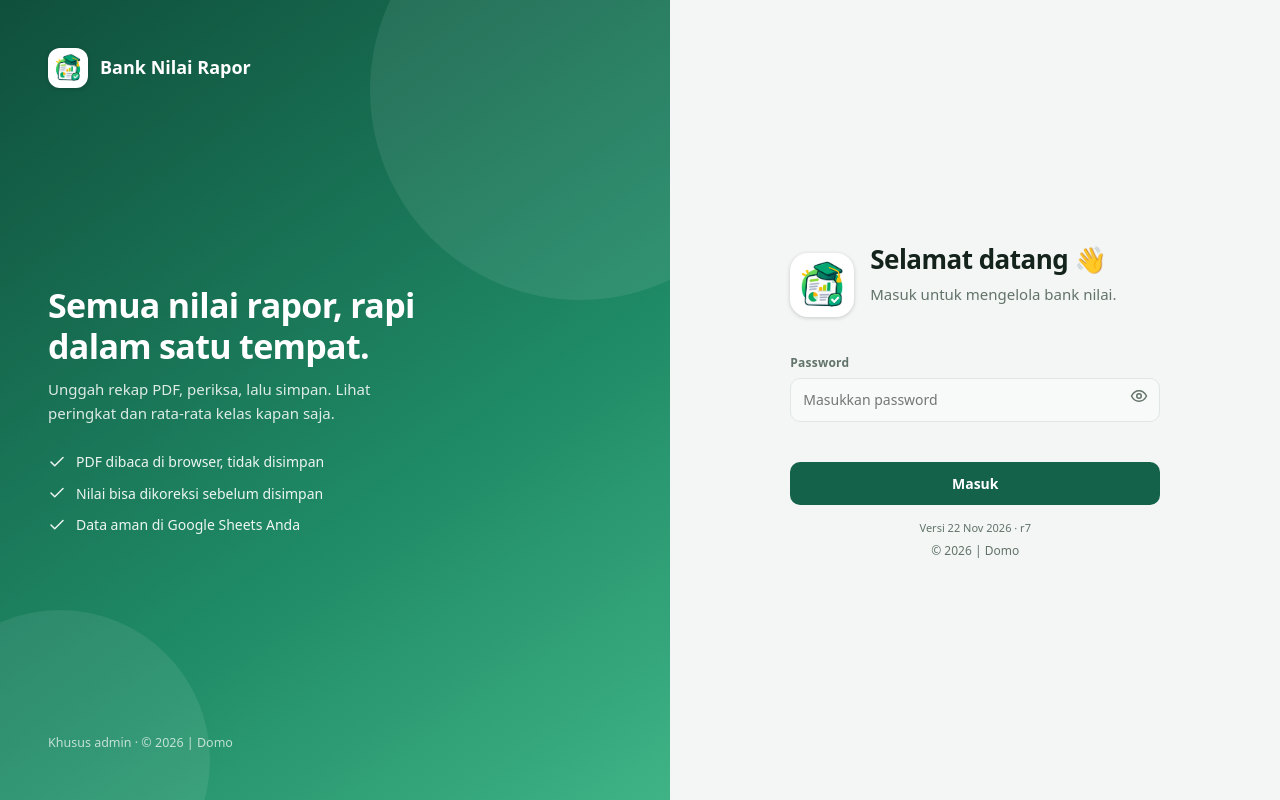
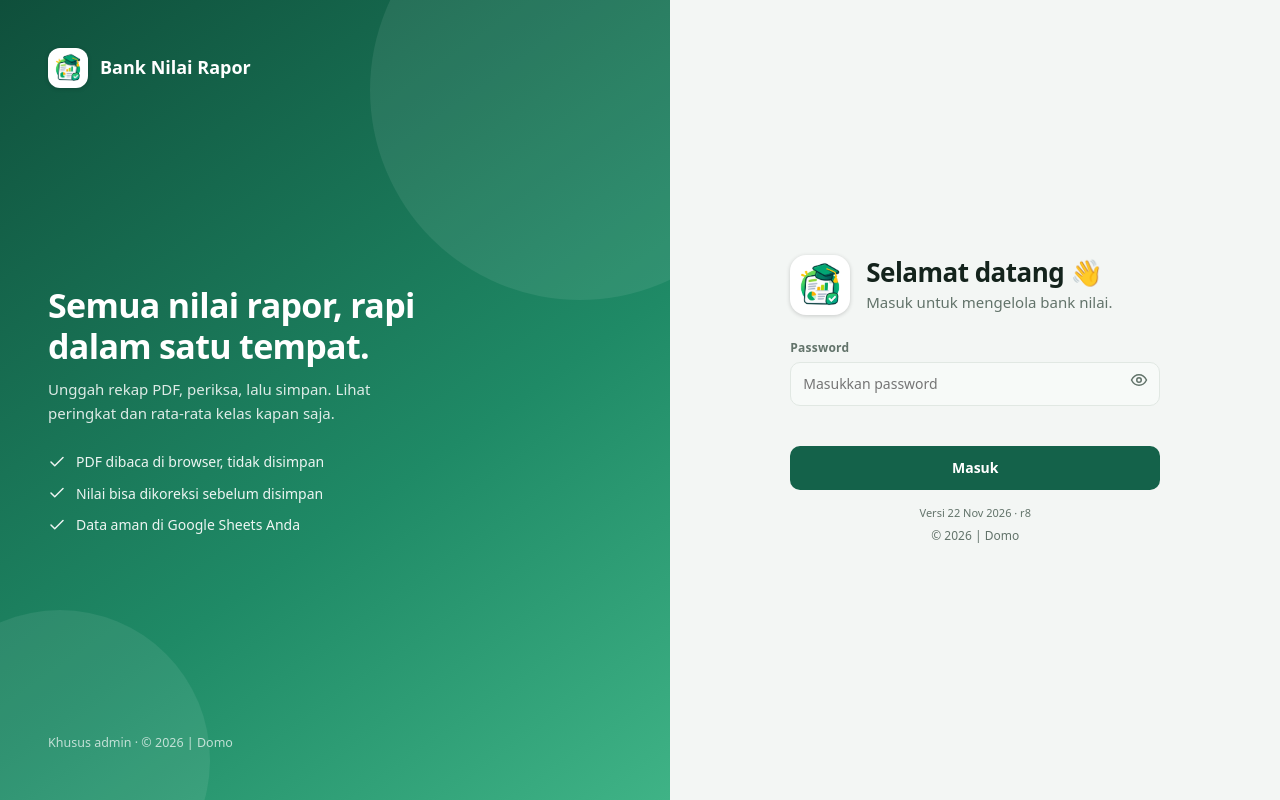
Before and after one commit to kidzoners-rgb/banknilairapor, a plain HTML site: page index.html in a window 1280 px wide. Drawn offline with Linux system fonts and the light colour scheme.

Commit message:
Add files via upload

```diff
--- a/index.html
+++ b/index.html
@@ -65,11 +65,13 @@ label.lbl{display:block;font-size:12px;font-weight:600;color:var(--mut);margin-b
 .logo img{display:block;width:100%;height:100%;object-fit:contain}
 .logo.has,aside .logo.has{background:#fff;padding:3px;box-shadow:0 1px 4px rgba(0,0,0,.18)}
 .logo.has svg{display:none}
-.logo.xl{width:64px;height:64px;border-radius:18px}
+.logo.xl{width:60px;height:60px;border-radius:16px}
 .logo.xl:not(.has){background:var(--pri);color:var(--pri-ink)}
 .logo.xl svg{width:32px;height:32px}
 .loginhead{display:flex;align-items:center;gap:16px;margin-bottom:24px}
-.loginhead .sub{margin:2px 0 0}
+.logincard .loginhead h1{line-height:1.2;margin:0}
+.logincard .loginhead .sub{margin:4px 0 0;line-height:1.35}
+.loginhead>div{min-width:0}
 .hero h2{font-size:34px;line-height:1.2;font-weight:800;max-width:420px;letter-spacing:-.02em}
 .hero p{opacity:.85;max-width:380px;margin-top:12px}
 .hero ul{list-style:none;padding:0;margin:26px 0 0;display:grid;gap:10px;font-size:14px}
@@ -356,7 +358,7 @@ dialog .row{display:flex;gap:8px;justify-content:flex-end;margin-top:20px}
 const API_URL = 'https://script.google.com/macros/s/AKfycbxGscr-_YXwP-4th5d6qBbTp4VLqC1oEcqtoFMJ41CnAhCYkmq2jKnC8vgNDQI0ENd4ug/exec';
 const KKM = 75;   // batas nilai "perlu perhatian" untuk pewarnaan; ubah sesuai kebutuhan
 const $ = id => document.getElementById(id);
-const VERSI = '22 Nov 2026 · r7';
+const VERSI = '22 Nov 2026 · r8';
 document.querySelectorAll('.ver').forEach(e => e.textContent = 'Versi ' + VERSI);
 let token = sessionStorage.getItem('tk') || '', sets = [], parsed = null, current = null;
 let curRows = [], curMapel = [], sortKey = 'no', sortDir = 1, query = '';
```
